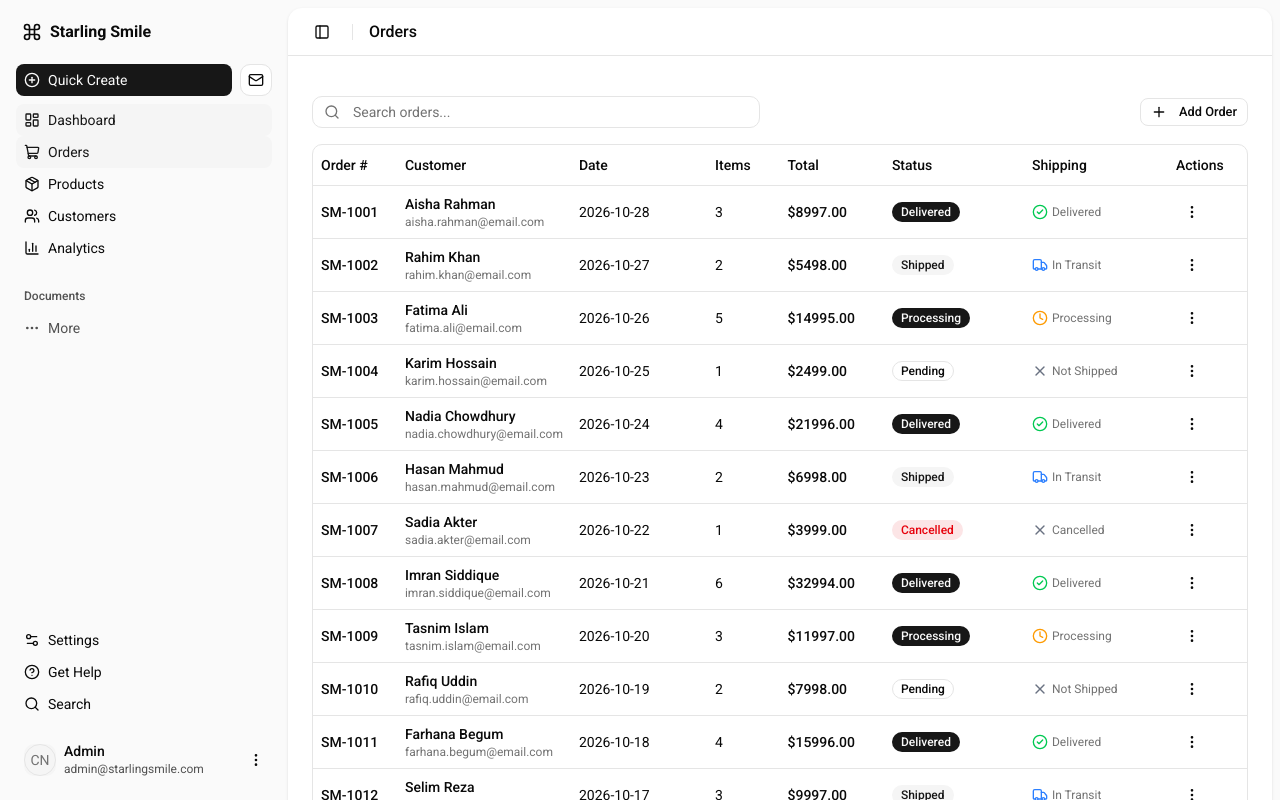
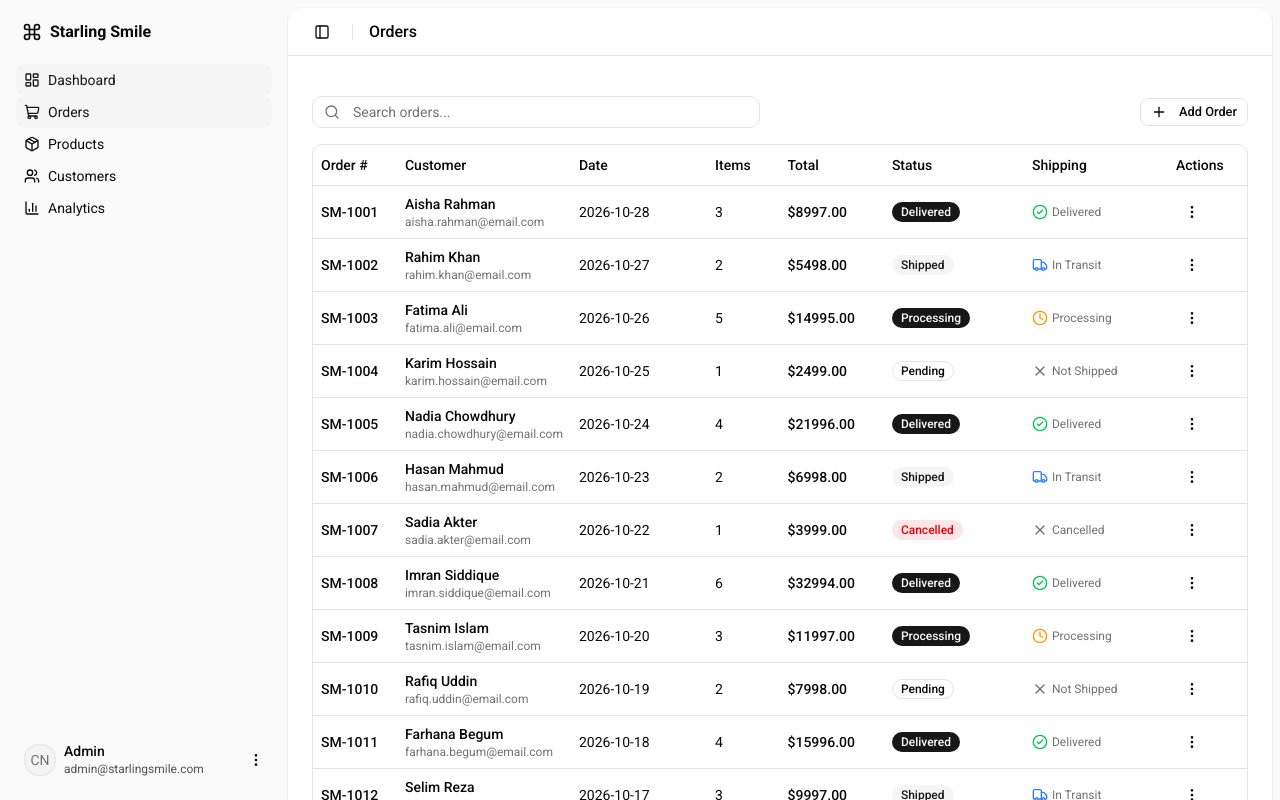
Before and after one commit to Captain-Kanak/starling-smile-client, a Next.js app: page /dashboard/orders in a window 1280 px wide. Shown: the top 800 px of the page. Built offline with nearby package versions, Linux system fonts and the light colour scheme.

Commit message:
fix: clean unused content from dashboard and also make analytics route

```diff
--- /dev/null
+++ b/app/(dashboard)/dashboard/analytics/page.tsx
@@ -0,0 +1,36 @@
+import { AppSidebar } from "@/components/app-sidebar";
+import { SectionCards } from "@/components/section-cards";
+import { SiteHeader } from "@/components/site-header";
+import { SidebarInset, SidebarProvider } from "@/components/ui/sidebar";
+
+import { dashboardStats } from "@/data/dashboard-data";
+
+export default function Page() {
+  return (
+    <SidebarProvider
+      style={
+        {
+          "--sidebar-width": "calc(var(--spacing) * 72)",
+          "--header-height": "calc(var(--spacing) * 12)",
+        } as React.CSSProperties
+      }
+    >
+      <AppSidebar variant="inset" />
+      <SidebarInset>
+        <SiteHeader page="Analytics" />
+        <div className="flex flex-1 flex-col">
+          <div className="@container/main flex flex-1 flex-col gap-2">
+            <div className="flex flex-col gap-4 py-4 md:gap-6 md:py-6">
+              <SectionCards stats={dashboardStats} />
+              <div className="px-4 lg:px-6">
+                <div className="text-muted-foreground text-sm">
+                  Analytics overview coming soon.
+                </div>
+              </div>
+            </div>
+          </div>
+        </div>
+      </SidebarInset>
+    </SidebarProvider>
+  );
+}
--- a/components/app-sidebar.tsx
+++ b/components/app-sidebar.tsx
@@ -2,9 +2,7 @@
 
 import * as React from "react"
 
-import { NavDocuments } from "@/components/nav-documents"
 import { NavMain } from "@/components/nav-main"
-import { NavSecondary } from "@/components/nav-secondary"
 import { NavUser } from "@/components/nav-user"
 import {
   Sidebar,
@@ -16,14 +14,11 @@ import {
   SidebarMenuItem,
 } from "@/components/ui/sidebar"
 import {
+  BarChart3Icon,
   LayoutDashboardIcon,
+  PackageIcon,
   ShoppingCartIcon,
-  PackageIcon,
   UsersIcon,
-  BarChart3Icon,
-  Settings2Icon,
-  CircleHelpIcon,
-  SearchIcon,
   CommandIcon,
 } from "lucide-react"
 
@@ -60,25 +55,6 @@ const data = {
       icon: <BarChart3Icon />,
     },
   ],
-  navClouds: [],
-  navSecondary: [
-    {
-      title: "Settings",
-      url: "/dashboard/settings",
-      icon: <Settings2Icon />,
-    },
-    {
-      title: "Get Help",
-      url: "#",
-      icon: <CircleHelpIcon />,
-    },
-    {
-      title: "Search",
-      url: "#",
-      icon: <SearchIcon />,
-    },
-  ],
-  documents: [],
 }
 export function AppSidebar({ ...props }: React.ComponentProps<typeof Sidebar>) {
   return (
@@ -98,8 +74,6 @@ export function AppSidebar({ ...props }: React.ComponentProps<typeof Sidebar>) {
       </SidebarHeader>
       <SidebarContent>
         <NavMain items={data.navMain} />
-        <NavDocuments items={data.documents} />
-        <NavSecondary items={data.navSecondary} className="mt-auto" />
       </SidebarContent>
       <SidebarFooter>
         <NavUser user={data.user} />
--- a/components/nav-documents.tsx
+++ /dev/null
@@ -1,88 +0,0 @@
-"use client"
-
-import {
-  DropdownMenu,
-  DropdownMenuContent,
-  DropdownMenuItem,
-  DropdownMenuSeparator,
-  DropdownMenuTrigger,
-} from "@/components/ui/dropdown-menu"
-import {
-  SidebarGroup,
-  SidebarGroupLabel,
-  SidebarMenu,
-  SidebarMenuAction,
-  SidebarMenuButton,
-  SidebarMenuItem,
-  useSidebar,
-} from "@/components/ui/sidebar"
-import { MoreHorizontalIcon, FolderIcon, ShareIcon, Trash2Icon } from "lucide-react"
-
-export function NavDocuments({
-  items,
-}: {
-  items: {
-    name: string
-    url: string
-    icon: React.ReactNode
-  }[]
-}) {
-  const { isMobile } = useSidebar()
-  return (
-    <SidebarGroup className="group-data-[collapsible=icon]:hidden">
-      <SidebarGroupLabel>Documents</SidebarGroupLabel>
-      <SidebarMenu>
-        {items.map((item) => (
-          <SidebarMenuItem key={item.name}>
-            <SidebarMenuButton render={<a href={item.url} />}>
-              {item.icon}
-              <span>{item.name}</span>
-            </SidebarMenuButton>
-            <DropdownMenu>
-              <DropdownMenuTrigger
-                render={
-                  <SidebarMenuAction
-                    showOnHover
-                    className="aria-expanded:bg-muted"
-                  />
-                }
-              >
-                <MoreHorizontalIcon
-                />
-                <span className="sr-only">More</span>
-              </DropdownMenuTrigger>
-              <DropdownMenuContent
-                className="w-24"
-                side={isMobile ? "bottom" : "right"}
-                align={isMobile ? "end" : "start"}
-              >
-                <DropdownMenuItem>
-                  <FolderIcon
-                  />
-                  <span>Open</span>
-                </DropdownMenuItem>
-                <DropdownMenuItem>
-                  <ShareIcon
-                  />
-                  <span>Share</span>
-                </DropdownMenuItem>
-                <DropdownMenuSeparator />
-                <DropdownMenuItem variant="destructive">
-                  <Trash2Icon
-                  />
-                  <span>Delete</span>
-                </DropdownMenuItem>
-              </DropdownMenuContent>
-            </DropdownMenu>
-          </SidebarMenuItem>
-        ))}
-        <SidebarMenuItem>
-          <SidebarMenuButton className="text-sidebar-foreground/70">
-            <MoreHorizontalIcon className="text-sidebar-foreground/70" />
-            <span>More</span>
-          </SidebarMenuButton>
-        </SidebarMenuItem>
-      </SidebarMenu>
-    </SidebarGroup>
-  )
-}
--- a/components/nav-main.tsx
+++ b/components/nav-main.tsx
@@ -3,7 +3,6 @@
 import * as React from "react"
 import { usePathname } from "next/navigation"
 
-import { Button } from "@/components/ui/button"
 import {
   SidebarGroup,
   SidebarGroupContent,
@@ -11,7 +10,6 @@ import {
   SidebarMenuButton,
   SidebarMenuItem,
 } from "@/components/ui/sidebar"
-import { CirclePlusIcon, MailIcon } from "lucide-react"
 
 export function NavMain({
   items,
@@ -27,27 +25,6 @@ export function NavMain({
   return (
     <SidebarGroup>
       <SidebarGroupContent className="flex flex-col gap-2">
-        <SidebarMenu>
-          <SidebarMenuItem className="flex items-center gap-2">
-            <SidebarMenuButton
-              tooltip="Quick Create"
-              className="min-w-8 bg-primary text-primary-foreground duration-200 ease-linear hover:bg-primary/90 hover:text-primary-foreground active:bg-primary/90 active:text-primary-foreground"
-            >
-              <CirclePlusIcon
-              />
-              <span>Quick Create</span>
-            </SidebarMenuButton>
-            <Button
-              size="icon"
-              className="size-8 group-data-[collapsible=icon]:opacity-0"
-              variant="outline"
-            >
-              <MailIcon
-              />
-              <span className="sr-only">Inbox</span>
-            </Button>
-          </SidebarMenuItem>
-        </SidebarMenu>
         <SidebarMenu>
           {items.map((item) => {
             const isActive = pathname === item.url || pathname.startsWith(item.url + "/")
--- a/components/nav-secondary.tsx
+++ /dev/null
@@ -1,39 +0,0 @@
-"use client"
-
-import * as React from "react"
-
-import {
-  SidebarGroup,
-  SidebarGroupContent,
-  SidebarMenu,
-  SidebarMenuButton,
-  SidebarMenuItem,
-} from "@/components/ui/sidebar"
-
-export function NavSecondary({
-  items,
-  ...props
-}: {
-  items: {
-    title: string
-    url: string
-    icon: React.ReactNode
-  }[]
-} & React.ComponentPropsWithoutRef<typeof SidebarGroup>) {
-  return (
-    <SidebarGroup {...props}>
-      <SidebarGroupContent>
-        <SidebarMenu>
-          {items.map((item) => (
-            <SidebarMenuItem key={item.title}>
-              <SidebarMenuButton render={<a href={item.url} />}>
-                {item.icon}
-                <span>{item.title}</span>
-              </SidebarMenuButton>
-            </SidebarMenuItem>
-          ))}
-        </SidebarMenu>
-      </SidebarGroupContent>
-    </SidebarGroup>
-  )
-}
```
